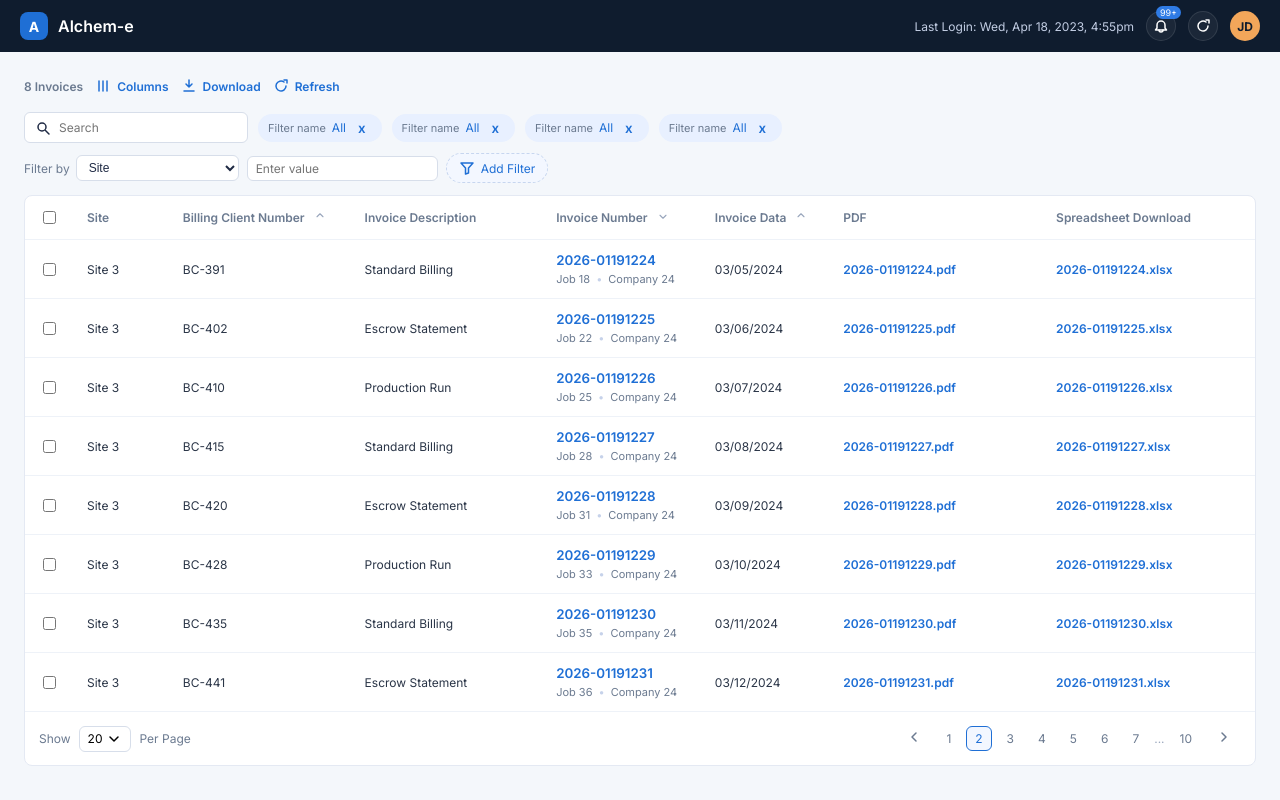
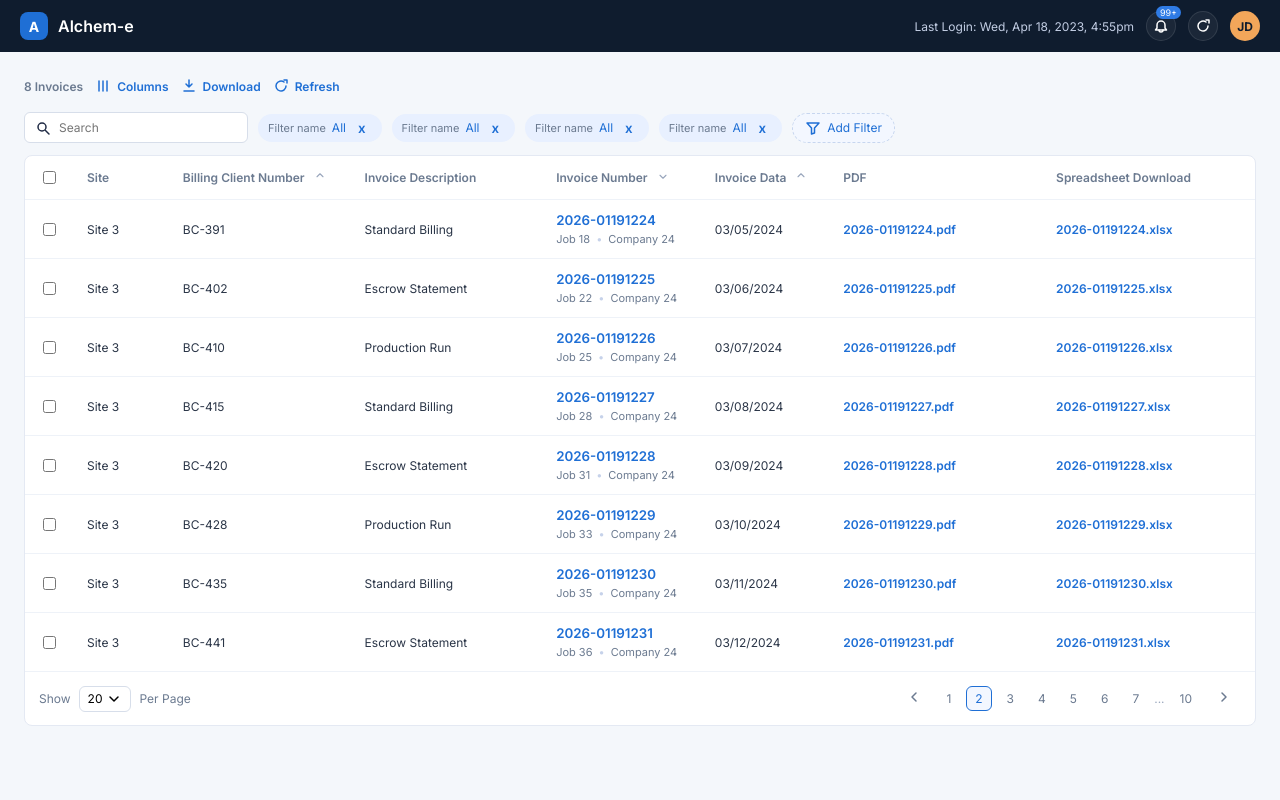
Before and after one commit to chenczie/Invoices, an Angular app in the folder invoice-ui/: page / in a window 1280 px wide. Built offline with nearby package versions, Linux system fonts and the light colour scheme.

Commit message:
Remove header filter controls
Co-authored-by: ccasim <ccasim@racami.com>

```diff
--- a/invoice-ui/src/app/app.html
+++ b/invoice-ui/src/app/app.html
@@ -80,26 +80,12 @@
           </button>
         </div>
 
-        <div class="filter-controls">
-          <label class="filter-field">
-            <span>Filter by</span>
-            <select aria-label="Filter by header field">
-              <option *ngFor="let field of filterFields" [value]="field">
-                {{ field }}
-              </option>
-            </select>
-          </label>
-          <label class="filter-input">
-            <span class="visually-hidden">Filter value</span>
-            <input type="text" placeholder="Enter value" aria-label="Filter value" />
-          </label>
         <button class="add-filter" type="button">
           <svg class="icon" viewBox="0 0 16 16" aria-hidden="true">
             <path d="M2 3h12L9.5 8v5l-3 1V8L2 3z" />
           </svg>
           Add Filter
         </button>
-        </div>
       </section>
 
       <section class="table-card">
--- a/invoice-ui/src/app/app.scss
+++ b/invoice-ui/src/app/app.scss
@@ -303,38 +303,6 @@
   cursor: pointer;
 }
 
-.filter-controls {
-  display: flex;
-  align-items: center;
-  flex-wrap: wrap;
-  gap: 8px;
-}
-
-.filter-field {
-  display: inline-flex;
-  align-items: center;
-  gap: 6px;
-  font-size: 12px;
-  color: #6b7a90;
-}
-
-.filter-field select {
-  border: 1px solid #d7deea;
-  border-radius: 6px;
-  padding: 4px 8px;
-  font-size: 12px;
-  background: #ffffff;
-  color: #1f2a44;
-}
-
-.filter-input input {
-  border: 1px solid #d7deea;
-  border-radius: 6px;
-  padding: 4px 8px;
-  font-size: 12px;
-  background: #ffffff;
-  color: #1f2a44;
-}
 
 .table-card {
   margin-top: 12px;
@@ -450,16 +418,6 @@ tbody tr:hover {
   pointer-events: none;
 }
 
-.visually-hidden {
-  position: absolute;
-  width: 1px;
-  height: 1px;
-  padding: 0;
-  margin: -1px;
-  overflow: hidden;
-  clip: rect(0, 0, 0, 0);
-  border: 0;
-}
 
 .table-footer {
   display: flex;
--- a/invoice-ui/src/app/app.ts
+++ b/invoice-ui/src/app/app.ts
@@ -8,16 +8,6 @@ interface FilterChip {
   label: string;
   value: string;
 }
-
-const FILTER_FIELDS = [
-  'Site',
-  'Billing Client Number',
-  'Invoice Description',
-  'Invoice Number',
-  'Invoice Data',
-  'PDF',
-  'Spreadsheet Download'
-];
 
 const INVOICE_TYPES: InvoiceType[] = [
   {
@@ -202,7 +192,6 @@ const INVOICES: Invoice[] = [
 export class App {
   readonly invoiceTypes = INVOICE_TYPES;
   readonly invoices = INVOICES;
-  readonly filterFields = FILTER_FIELDS;
   readonly filters: FilterChip[] = [
     { label: 'Filter name', value: 'All' },
     { label: 'Filter name', value: 'All' },
```
Lines whose indentation alone changed are shown as unchanged.
